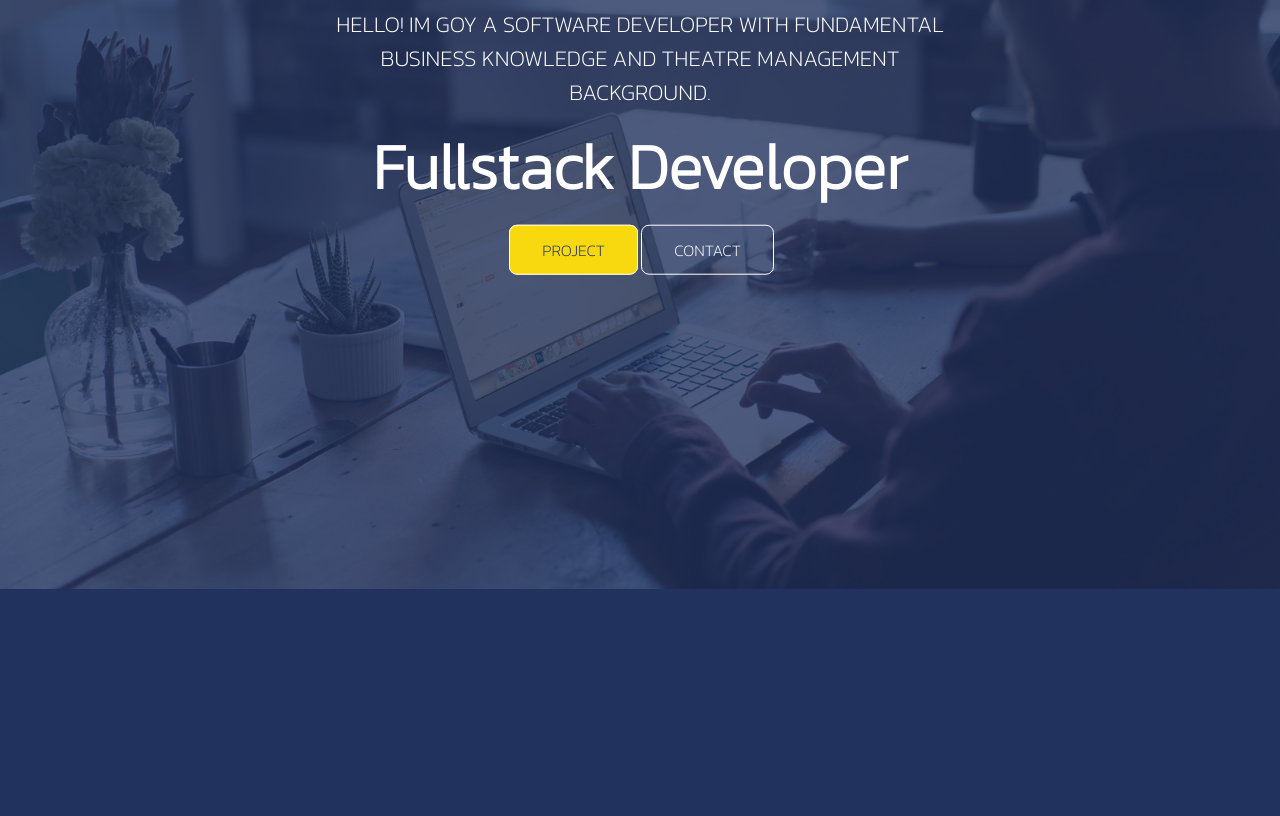
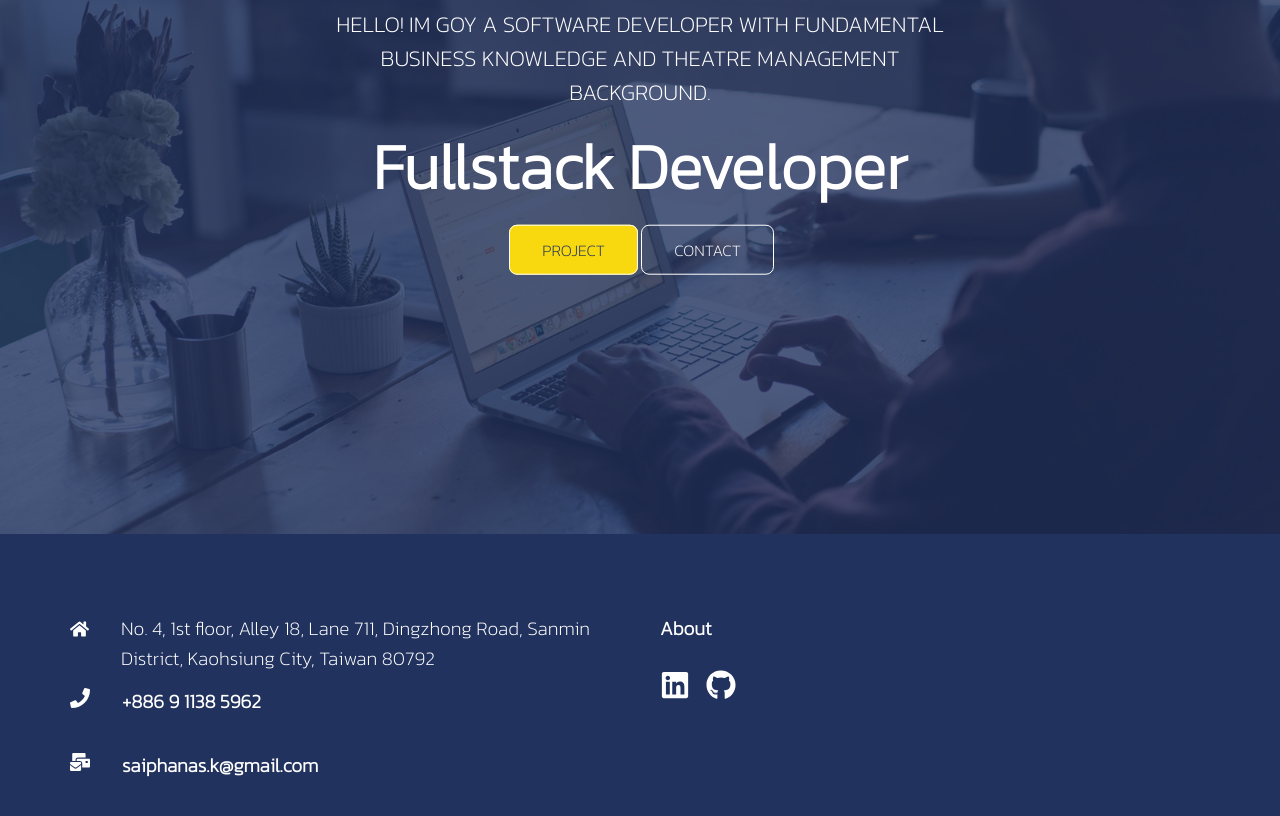
Before and after one commit to gxysai/MyWebResume, a React (Create React App) app: page / in a window 1280 px wide. Shown: the part 266-1082 px from the top of the page. Before the commit the page ends 861 px from the top, so only its background shows below. Built offline with nearby package versions, Linux system fonts and the light colour scheme.

Commit message:
feat: footer

```diff
--- /dev/null
+++ b/src/components/Footer.js
@@ -0,0 +1,69 @@
+import "./FooterStyles.css";
+
+import React from "react";
+
+import {
+  FaHome,
+  FaPhone,
+  FaMailBulk,
+  FaLinkedin,
+  FaGithub,
+} from "react-icons/fa";
+
+const Footer = () => {
+  return (
+    <div className="footer">
+      <div className="footer-container">
+        <div className="footer-left">
+          <div className="location">
+            <FaHome size={30} style={{ color: "#fff", marginRight: "2rem" }} />
+            <div>
+              <p>
+                No. 4, 1st floor, Alley 18, Lane 711, Dingzhong Road, Sanmin
+                District, Kaohsiung City, Taiwan 80792
+              </p>
+            </div>
+          </div>
+          <div className="phone">
+            <h4>
+              <FaPhone
+                size={20}
+                style={{ color: "#fff", marginRight: "2rem" }}
+              />
+              +886 9 1138 5962
+            </h4>
+          </div>
+          <br />
+          <div className="email">
+            <h4>
+              <FaMailBulk
+                size={20}
+                style={{ color: "#fff", marginRight: "2rem" }}
+              />
+              saiphanas.k@gmail.com
+            </h4>
+          </div>
+        </div>
+
+        <div className="footer-right">
+          <h4>
+            <b>About</b>
+          </h4>
+
+          <div className="social">
+            <FaLinkedin
+              size={30}
+              style={{ color: "#fff", marginRight: "1rem" }}
+            />
+            <FaGithub
+              size={30}
+              style={{ color: "#fff", marginRight: "1rem" }}
+            />
+          </div>
+        </div>
+      </div>
+    </div>
+  );
+};
+
+export default Footer;
--- /dev/null
+++ b/src/components/FooterStyles.css
@@ -0,0 +1,60 @@
+.footer {
+  width: 100;
+  padding: 5rem 0;
+  background-color: #21325e;
+}
+
+.footer-container {
+  max-width: 1140px;
+  margin: auto;
+  display: grid;
+  grid-template-columns: repeat(2, 1fr);
+  grid-gap: 40px;
+}
+
+.left {
+  height: 100%;
+  max-width: 100%;
+  display: flex;
+  flex-direction: column;
+  padding: 1rem;
+}
+
+.location {
+  display: flex;
+  margin-bottom: 0.8rem;
+}
+
+.location p {
+  line-height: 30px;
+}
+
+.right {
+  height: 100%;
+  max-width: 100%;
+  display: flex;
+  flex-direction: column;
+  padding: 1rem;
+}
+
+.social {
+  margin-top: 1rem;
+}
+
+/* .social a {
+  margin-right: 1rem;
+} */
+
+h4 {
+  font-size: 1.2rem;
+  padding-bottom: 0.7rem;
+}
+p {
+  font-size: 1.2rem;
+}
+
+@media screen and (max-width: 640px) {
+  .footer-container {
+    grid-template-columns: 1fr;
+  }
+}
--- a/src/components/HeroImgStyles.css
+++ b/src/components/HeroImgStyles.css
@@ -1,6 +1,6 @@
 .mask {
   width: 100%;
-  height: 100%;
+  height: 100vh;
   position: relative;
 }
 
--- a/src/routes/Home.js
+++ b/src/routes/Home.js
@@ -1,12 +1,14 @@
 import React from "react";
 import Navbar from "../components/Navbar";
 import HeroImg from "../components/HeroImg";
+import Footer from "../components/Footer";
 
 function Home() {
   return (
     <div>
       <Navbar />
       <HeroImg />
+      <Footer />
     </div>
   );
 }
```
